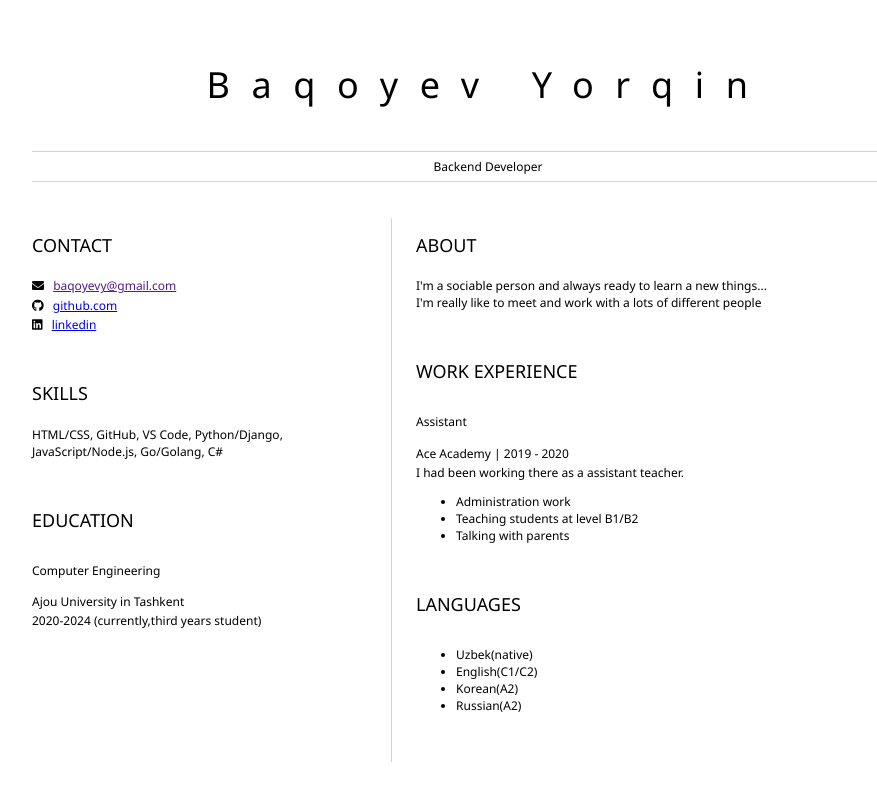
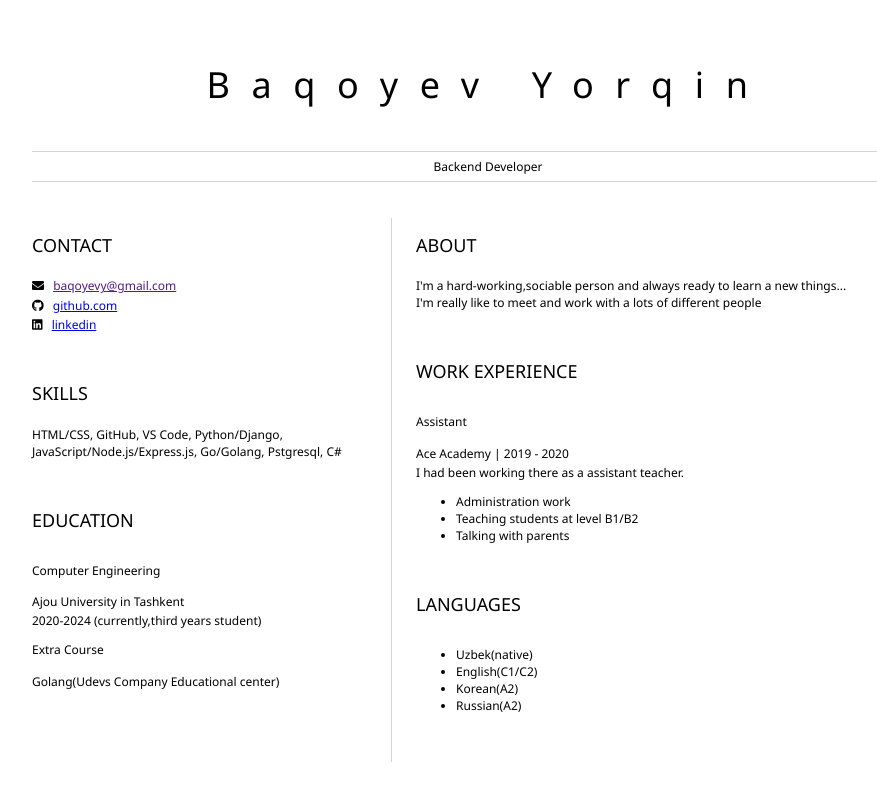
Before and after one commit to yorkinbek/myResume, a plain HTML site: page index.html in a window 1280 px wide. Shown: the whole page, without its empty margins (152-1029 px from the left). Drawn offline with Linux system fonts and the light colour scheme.

Commit message:
Updated myresume

```diff
--- a/index.html
+++ b/index.html
@@ -42,7 +42,7 @@
             <section>
                 <h2>SKILLS</h2>
 
-                <p>HTML/CSS, GitHub, VS Code, Python/Django, JavaScript/Node.js, Go/Golang, C#</p>
+                <p>HTML/CSS, GitHub, VS Code, Python/Django, JavaScript/Node.js/Express.js, Go/Golang, Pstgresql, C#</p>
             </section>
             <section>
                 <h2>EDUCATION</h2>
@@ -54,13 +54,18 @@
                 <p>
                     2020-2024 (currently,third years student)
                 </p>
+
+                <h3>Extra Course</h3>
+                <p>
+                    Golang(Udevs Company Educational center)
+                </p>
             </section>
         </article>
         <article id="mainRight">
             <section>
                 <h2>ABOUT</h2>
 
-                <p>I'm a sociable person and always ready to learn a new things...<br> I'm really like to meet and work with a lots of different people
+                <p>I'm a hard-working,sociable person and always ready to learn a new things...<br> I'm really like to meet and work with a lots of different people
                 </p>
             </section>
             <section>
```
